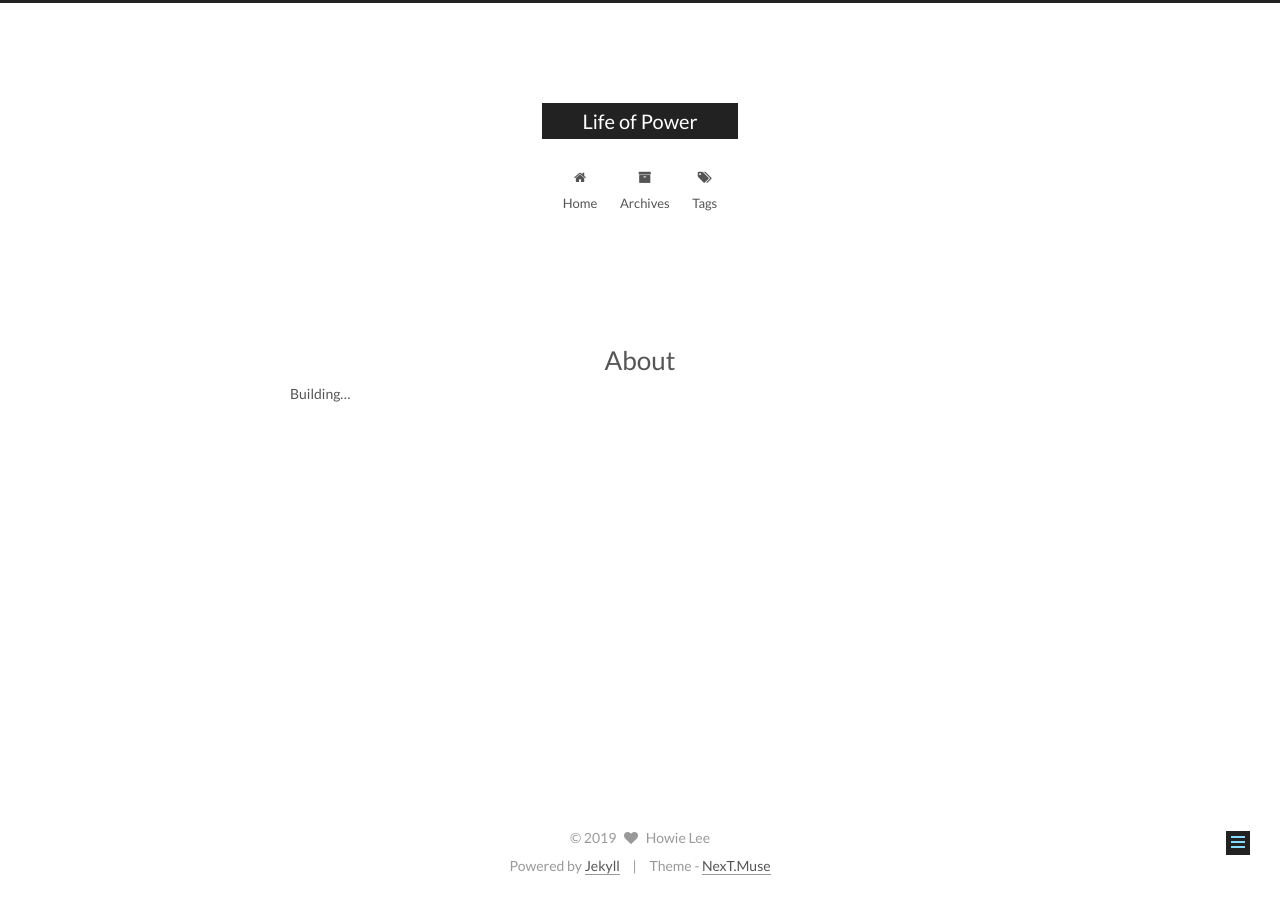
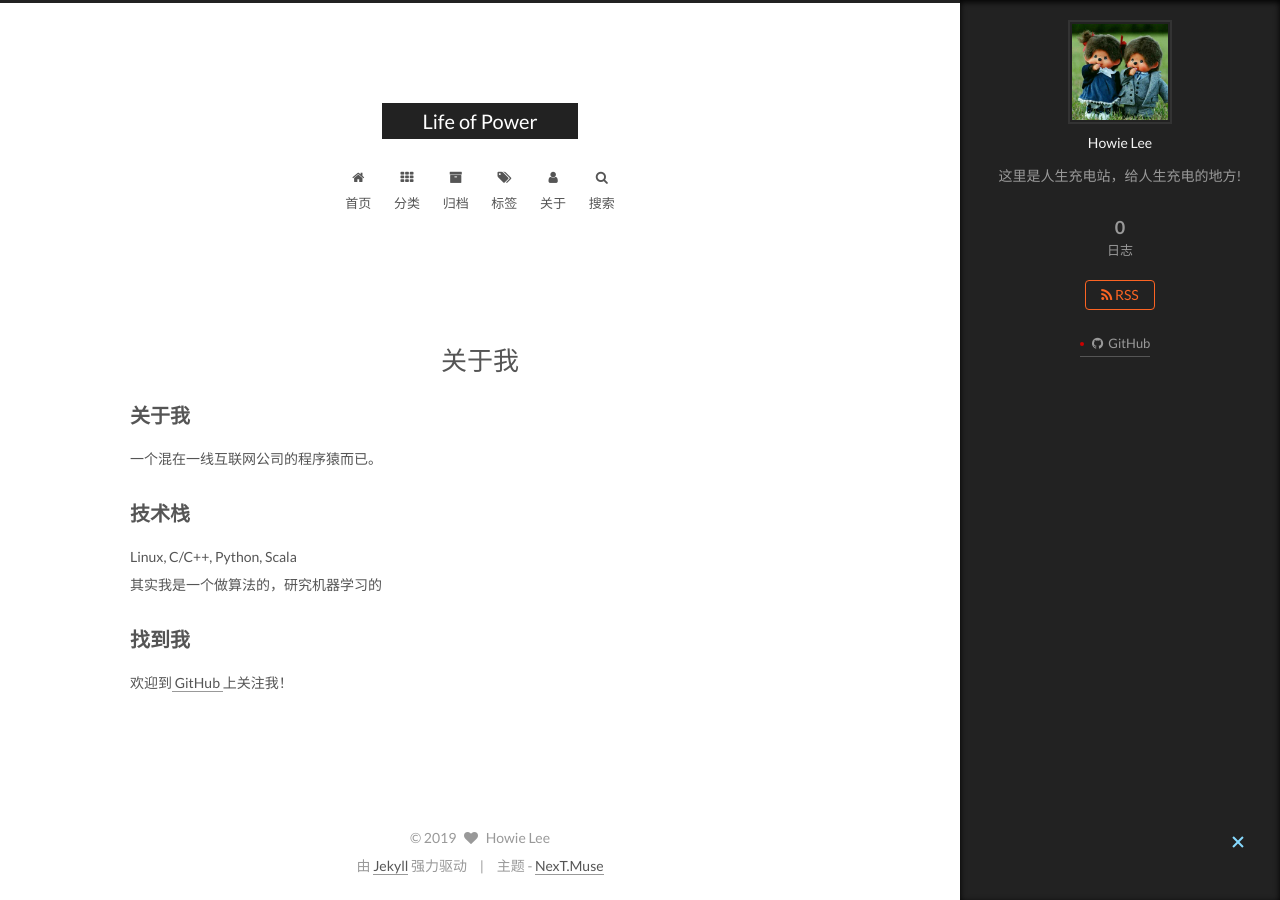
Before and after one commit to lifower525/lifower525.github.io, a Jekyll site: the page built from about/index.md, in a window 1280 px wide. Built offline with Jekyll 4.4.1, drawn with Linux system fonts in a browser that asks for light colours; comment, search, counter and statistics services are not loaded; our own code applies the rules of GitHub Pages for plain Markdown files.

Commit message:
Update config of pages
Signed-off-by: Howie Lee <lifower525@gmail.com>

```diff
--- a/_config.yml
+++ b/_config.yml
@@ -6,10 +6,10 @@
 # Site
 title: Life of Power
 subtitle:
-description:
+description: 这里是人生充电站，给人生充电的地方!
 author: Howie Lee
 # Support language: de, en, fr-FR, id, ja, ko, pt-BR, pt, ru, zh-Hans, zh-hk, zh-tw
-language: en
+language: zh-Hans
 date_format: '%Y-%m-%d'
 
 # URL
@@ -118,12 +118,12 @@ index_with_subtitle: false
 # When running the site in a subdirectory (e.g. domain.tld/blog), remove the leading slash (/archives -> archives)
 menu:
   home: /
-  #categories: /categories/
-  #about: /about/
+  categories: /categories/
   archives: /archives/
   tags: /tags/
-  #sitemap: /sitemap.xml
-  #commonweal: /404.html
+  # sitemap: /sitemap.xml
+  # commonweal: /404.html
+  about: /about/
 
 
 # Enable/Disable menu icons.
@@ -151,9 +151,10 @@ menu_icons:
 # ---------------------------------------------------------------
 
 # Schemes
-scheme: Muse
+#scheme: Muse
 #scheme: Mist
 #scheme: Pisces
+scheme: Muse
 
 
 # ---------------------------------------------------------------
@@ -213,8 +214,8 @@ font:
 # Social Links
 # Key is the link label showing to end users.
 # Value is the target link (E.g. GitHub: https://github.com/iissnan)
-#social:
-  #LinkLabel: Link
+social:
+  GitHub: https://github.com/lifower525
 
 
 # Social Links Icons
@@ -233,7 +234,7 @@ social_icons:
 
 # Sidebar Avatar
 # in directory: /assets/images/avatar.gif
-#avatar:
+avatar: images/avatar.jpg
 
 
 # Table Of Contents in the Sidebar
@@ -256,7 +257,7 @@ toc:
 
 sidebar:
   # Sidebar Position, available value: left | right
-  position: left
+  position: right
   #position: right
 
   # Sidebar Display, available value:
@@ -264,8 +265,8 @@ sidebar:
   #  - always  expand for all pages automatically
   #  - hide    expand only when click on the sidebar toggle icon.
   #  - remove  Totally remove sidebar including sidebar toggle.
-  display: post
-  #display: always
+  # display: post
+  display: always
   #display: hide
   #display: remove
 
@@ -355,14 +356,13 @@ custom_logo:
 # https://github.com/chriskempson/tomorrow-theme
 highlight_theme: normal
 
-
 # ---------------------------------------------------------------
 # Third Party Services Settings
 # ---------------------------------------------------------------
 
 # MathJax Support
 mathjax:
-  enable: false
+  enable: true
   per_page: false
   cdn: //cdn.bootcss.com/mathjax/2.7.1/latest.js?config=TeX-AMS-MML_HTMLorMML
 
@@ -373,7 +373,7 @@ han: false
 #swiftype_key:
 
 # Baidu Analytics ID
-#baidu_analytics:
+baidu_analytics: 2df598b1e82865c4d317a892a553ec8c
 
 # Duoshuo ShortName
 #duoshuo_shortname:
@@ -586,7 +586,7 @@ algolia_search:
 
 # Local search
 local_search:
-  enable: false
+  enable: true
   # if auto, trigger search by changing input
   # if manual, trigger search by pressing enter key or search button
   trigger: auto
--- a/about/index.md
+++ b/about/index.md
@@ -3,4 +3,12 @@ layout: page
 type: about
 ---
 
-Building...
+## 关于我
+一个混在一线互联网公司的程序猿而已。
+
+## 技术栈
+Linux, C/C++, Python, Scala
+其实我是一个做算法的，研究机器学习的
+
+## 找到我
+欢迎到[ GitHub ](https://github.com/lifower525)上关注我！
```
Also changed, not shown: images/avatar.jpg (added).
